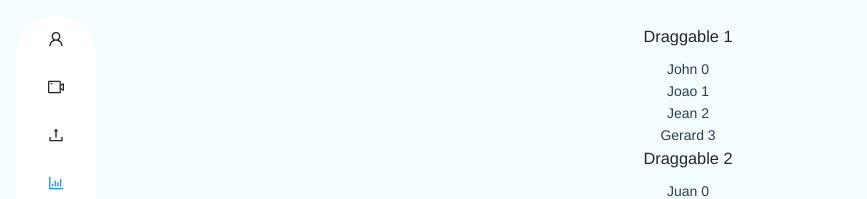
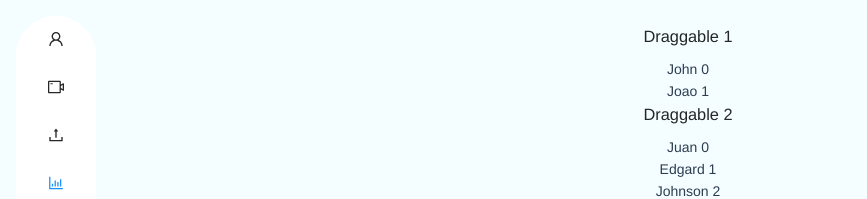
Before and after one commit to ali-hazan/moon, a Vue app: page /dashboard in a window 1280 px wide. Shown: the top 199 px of the page, without its empty margins (0-867 px from the left). Built offline with nearby package versions, Linux system fonts and the light colour scheme.

Commit message:
Update drag abd drop

```diff
--- a/src/components/KanbanBoard.vue
+++ b/src/components/KanbanBoard.vue
@@ -50,8 +50,7 @@ export default {
       list1: [
         { name: "John", id: 1 },
         { name: "Joao", id: 2 },
-        { name: "Jean", id: 3 },
-        { name: "Gerard", id: 4 }
+
       ],
       list2: [
         { name: "Juan", id: 5 },
```
